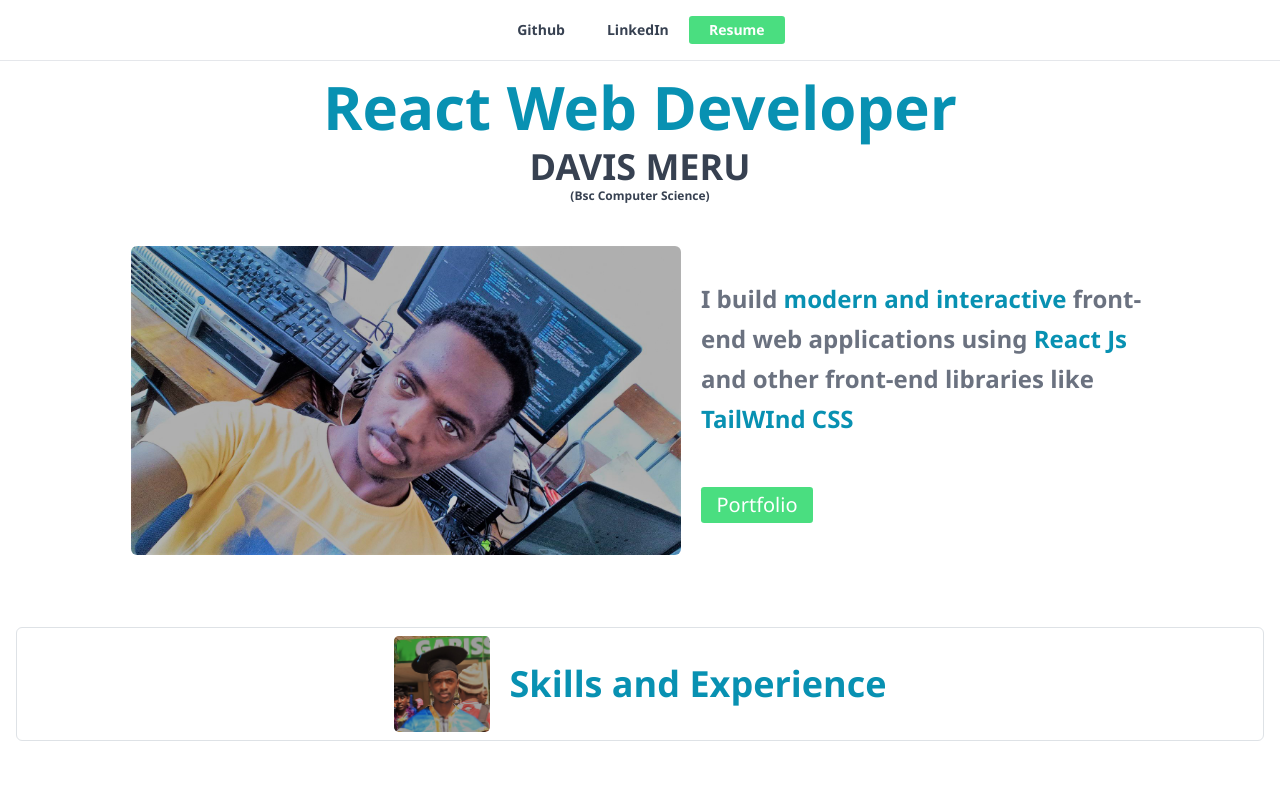
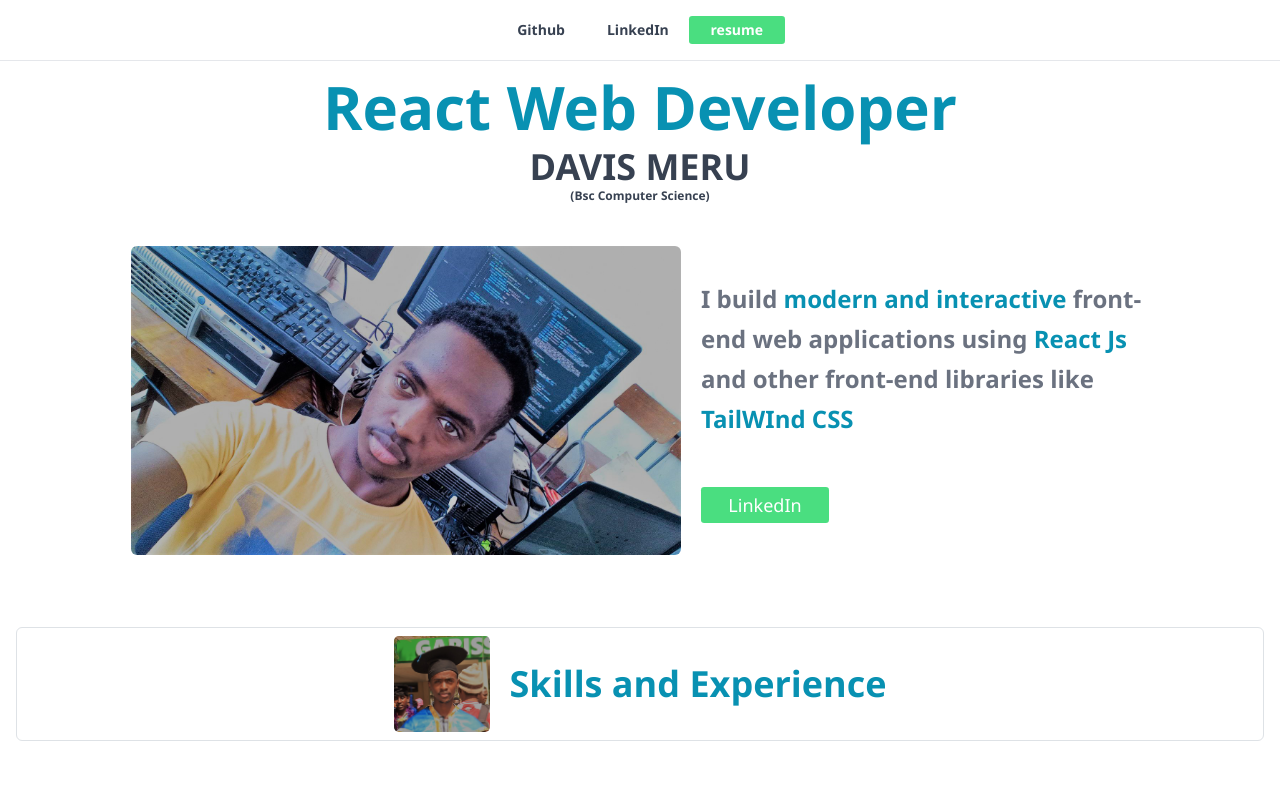
Before and after one commit to Davismeru/developer-portfolio-react, a React (Vite) app: page / in a window 1280 px wide. Shown: the top 794 px of the page. Built offline with nearby package versions, Linux system fonts and the light colour scheme; some icons are missing.

Commit message:
added resume. added github and linkedin links on navbar. added link to my blog

```diff
--- a/src/components/About.jsx
+++ b/src/components/About.jsx
@@ -16,7 +16,7 @@ function About() {
           <section className='flex flex-col items-center md:items-start md:text-left'>
             <p className='text-lg leading-8 font-semibold text-gray-500 md:max-w-md md:text-2xl md:leading-10'>I build <span className='text-cyan-600 font-bold'>modern and interactive </span>front-end web applications using <span className='text-cyan-600 font-bold'>React Js</span> and other front-end libraries like <span className='text-cyan-600 font-bold'>TailWInd CSS</span>  </p>
 
-            <input type="button" value="Portfolio" className='bg-green-400 text-white p-1 w-24 text-center rounded-sm mt-5 md:text-xl md:p-2 md:w-28'/>
+            <a href='https://www.linkedin.com/in/davis-meru-a5320324a/' target='_blank' className='bg-green-400 text-white p-1 w-28 text-center rounded-sm mt-5 md:text-lg md:p-2 md:w-32'>LinkedIn</a>
           </section>
         </div>
     </div>
--- a/src/components/Education.jsx
+++ b/src/components/Education.jsx
@@ -26,7 +26,7 @@ function Education() {
           <div className='text-lg mb-5'>
             <p className='flex items-center gap-3 font-semibold text-green-600'><FaGolang/> Blog</p>
             <p>I'm also a blogger where I write articles on different topics related to technology, Artificial Intelligence, Programming and other tech stuff</p>
-            <a href="/">View Blog</a>
+            <a href="https://techcorner254.blogspot.com/" className='text-blue-500 text-sm'>View Blog</a>
           </div>
 
           {/* blogging */}
--- a/src/components/Nav.jsx
+++ b/src/components/Nav.jsx
@@ -3,10 +3,10 @@ function Nav() {
   return (
     <div className="border-b-[1px] p-3 flex justify-center items-center gap-5 font-semibold text-gray-700 text-sm md:gap-15">
             <section className='flex gap-5'>
-                <p className='flex items-center gap-2'><FaGithub/> Github</p>
-                <p className='flex items-center gap-2'><FaLinkedin /> LinkedIn</p>
+                <a target='_blank' href='https://github.com/Davismeru' className='flex items-center gap-2'><FaGithub/> Github</a>
+                <a target='_blank' href='https://www.linkedin.com/in/davis-meru-a5320324a/' className='flex items-center gap-2'><FaLinkedin /> LinkedIn</a>
             </section>
-            <p className='bg-green-400 text-white p-1 text-center rounded-sm md:w-24'>Resume</p>
+            <a href='resume.pdf' download className='bg-green-400 text-white p-1 text-center rounded-sm md:w-24'>resume</a>
     </div>
   )
 }
```
Also changed, not shown: 1 other file (tests, documents, lock files or other folders).
